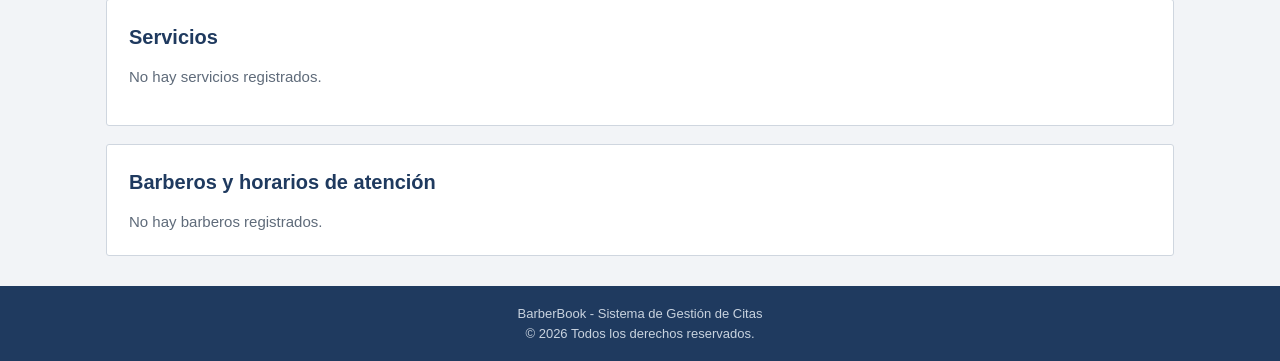
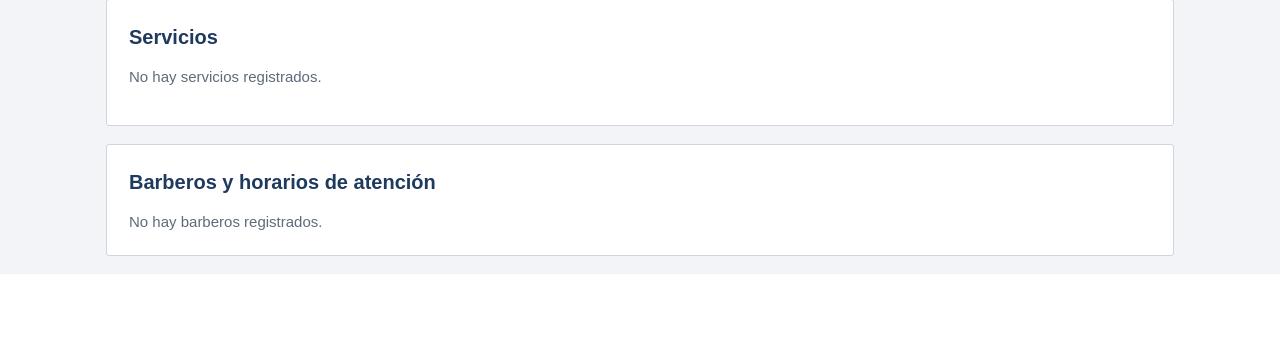
Before and after one commit to JorgeMendoza14/BarberBook, a Flask app: page / in a window 1280 px wide. Shown: the part 537-898 px from the top of the page. After the commit the page ends 811 px from the top, so only its background shows below. Run offline with Flask 3, Linux system fonts and the light colour scheme; data that the repository does not hold is empty; some libraries are stand-ins or nearby versions.

Commit message:
Quitar pie de pagina de la portada
Co-Authored-By: Claude Opus 5.5 <noreply@anthropic.com>
Claude-Session: https://claude.ai/code/session_01Yad9kevzp8vj8ysinZtrtt

```diff
--- a/static/css/style.css
+++ b/static/css/style.css
@@ -203,15 +203,6 @@ h2 {
     color: var(--gris);
     font-size: 14px;
     margin-bottom: 10px;
-}
-
-.pie {
-    background: var(--azul);
-    color: #c9d3df;
-    font-size: 13px;
-    padding: 18px 0;
-    margin-top: 30px;
-    text-align: center;
 }
 
 /* ---------- Tablas ---------- */
--- a/templates/index.html
+++ b/templates/index.html
@@ -131,12 +131,5 @@
         </section>
     </main>
 
-    <footer class="pie">
-        <div class="contenedor">
-            <p>BarberBook - Sistema de Gestión de Citas</p>
-            <p>© 2026 Todos los derechos reservados.</p>
-        </div>
-    </footer>
-
 </body>
 </html>
```
